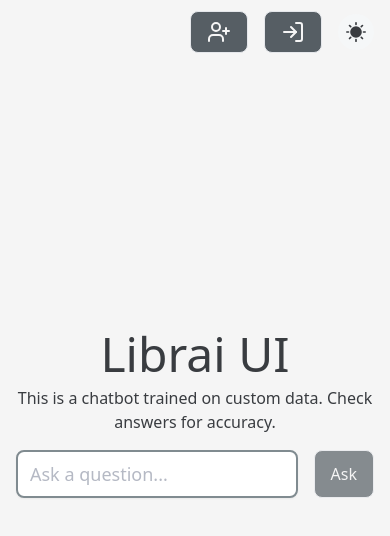
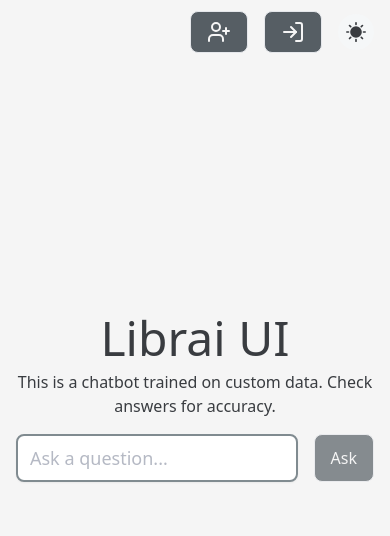
Before and after one commit to wjd3/librai, a SvelteKit app in the folder apps/ui/: page / in a window 390 px wide. Shown: the top 536 px of the page. Built offline with nearby package versions, Linux system fonts and the light colour scheme.

Commit message:
fix(ui): refine conversation title display and adjust section padding
- Updated the conversation title width in +page.svelte for improved responsiveness across different screen sizes.
- Adjusted section padding in main.css to enhance layout consistency and visual appeal.

```diff
--- a/apps/ui/src/routes/conversations/+page.svelte
+++ b/apps/ui/src/routes/conversations/+page.svelte
@@ -271,7 +271,7 @@
 							</form>
 							<div class="flex space-x-2 ml-2">
 								<button
-									class="secondary py-1"
+									class="secondary p-1"
 									disabled={isSavingTitle}
 									onclick={() => (editingTitleId = null)}
 									title="Cancel"
@@ -333,7 +333,9 @@
 							</div>
 						{:else}
 							<div class="min-h-[48px] flex items-center">
-								<h2 class="text-xl flex-1 truncate w-[310px]">{conversation.title}</h2>
+								<h2 class="text-xl flex-1 truncate w-[235px] sm:w-96 md:w-[515px]">
+									{conversation.title}
+								</h2>
 							</div>
 
 							<button
--- a/apps/ui/src/styles/main.css
+++ b/apps/ui/src/styles/main.css
@@ -23,7 +23,7 @@ body *:not(svg, path) {
 
 /* Section Styles */
 section {
-	@apply px-4 md:px-6 lg:px-8 pt-28 md:pt-20 lg:pt-24 pb-32;
+	@apply px-4 md:px-6 lg:px-8 pt-20 lg:pt-24 pb-32;
 }
 header,
 footer {
```
